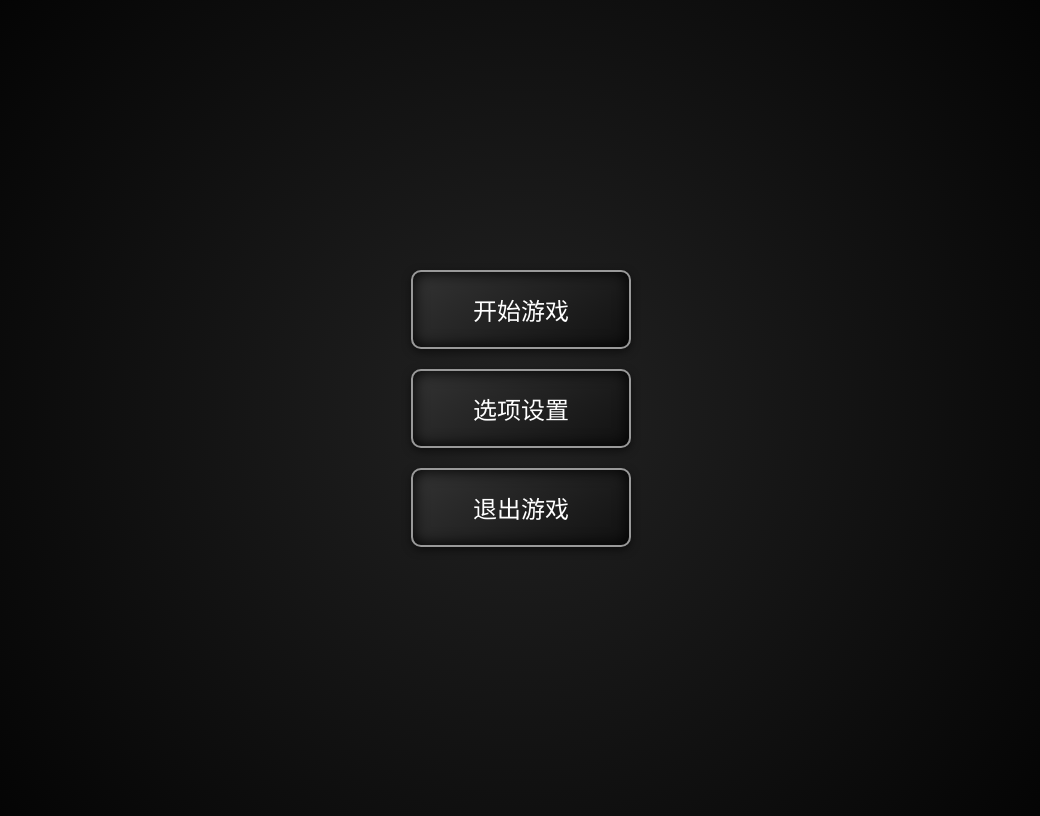
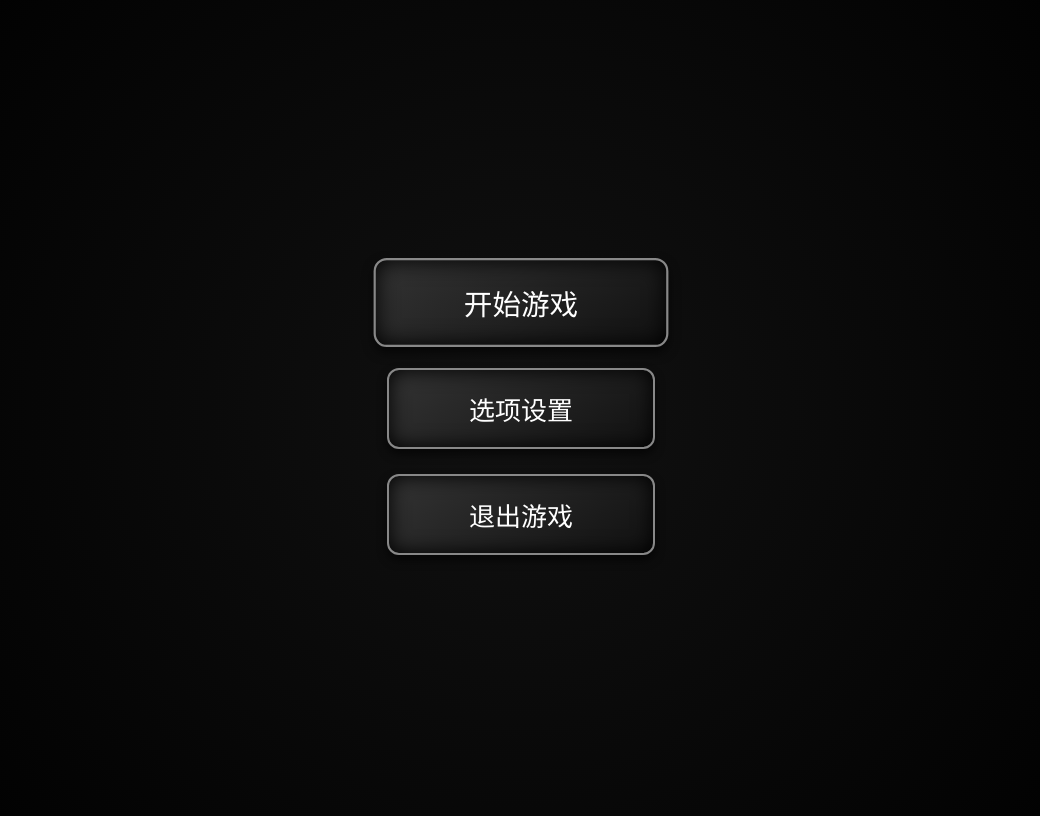
Before and after one commit to HL-Steel-Industries-Sdn-Bhd/-, a plain HTML site: page index.html in a window 1280 px wide. Both pictures are taken after a click on the element "开始游戏". Shown: the whole page, without its empty margins (119-1159 px from the left). Drawn offline with Linux system fonts and the light colour scheme.

Commit message:
Update index.html

```diff
--- a/index.html
+++ b/index.html
@@ -3,45 +3,47 @@
 <head>
 <meta charset="UTF-8">
 <meta name="viewport" content="width=device-width, initial-scale=1.0">
-<title>游戏目录 UI 示例</title>
+<title>波动铁片菜单（双音效版）</title>
 <style>
   body {
-    background: radial-gradient(circle at center, #222, #000);
+    background: radial-gradient(circle at center, #111, #000);
     height: 100vh;
     display: flex;
     justify-content: center;
     align-items: center;
+    font-family: "Orbitron", sans-serif;
+    overflow: hidden;
   }
 
   .menu {
     display: flex;
     flex-direction: column;
-    gap: 20px;
+    gap: 25px;
   }
 
   .btn {
     color: #fff;
-    font-size: 24px;
-    padding: 20px 60px;
-    text-align: center;
-    border: 2px solid #999;
-    border-radius: 10px;
+    font-size: 26px;
+    padding: 20px 80px;
+    border: 2px solid #888;
+    border-radius: 12px;
     cursor: pointer;
     background: linear-gradient(145deg, #333, #111);
-    box-shadow: 0 0 15px #000 inset, 0 3px 8px rgba(0,0,0,0.5);
-    transition: transform 0.15s ease, box-shadow 0.15s ease;
+    box-shadow: 0 0 20px #000 inset, 0 5px 10px rgba(0,0,0,0.6);
+    transition: transform 0.15s ease, box-shadow 0.15s ease, border-color 0.15s ease;
   }
 
   .btn:hover {
-    transform: scale(1.1) rotateX(5deg);
-    box-shadow: 0 0 30px rgba(255,255,255,0.3);
-    animation: metalWave 0.3s ease-out;
+    transform: scale(1.1) rotateX(6deg);
+    border-color: #ccc;
+    box-shadow: 0 0 40px rgba(255,255,255,0.3);
+    animation: metalWave 0.4s ease-out;
   }
 
   @keyframes metalWave {
     0% { transform: scale(1.1) rotateX(0deg); }
     25% { transform: scale(1.08) rotateX(8deg); }
-    50% { transform: scale(1.1) rotateX(-5deg); }
+    50% { transform: scale(1.12) rotateX(-6deg); }
     75% { transform: scale(1.09) rotateX(3deg); }
     100% { transform: scale(1.1) rotateX(0deg); }
   }
@@ -49,19 +51,34 @@
 </head>
 <body>
   <div class="menu">
-    <div class="btn" onclick="playSound()">开始游戏</div>
-    <div class="btn" onclick="playSound()">选项设置</div>
-    <div class="btn" onclick="playSound()">退出游戏</div>
+    <div class="btn">开始游戏</div>
+    <div class="btn">选项设置</div>
+    <div class="btn">退出游戏</div>
   </div>
 
-  <audio id="metal-sound" src="https://cdn.pixabay.com/audio/2021/09/06/audio_58cbebdb42.mp3"></audio>
+  <!-- 音效区：拨动 + 点击 -->
+  <audio id="hover-sound" src="https://cdn.pixabay.com/download/audio/2022/03/15/audio_1b231d9d19.mp3?filename=metal-click-1.mp3"></audio>
+  <audio id="click-sound" src="https://cdn.pixabay.com/download/audio/2021/09/06/audio_58cbebdb42.mp3?filename=metal-hit.mp3"></audio>
 
   <script>
-    function playSound() {
-      const sound = document.getElementById("metal-sound");
-      sound.currentTime = 0;
-      sound.play();
-    }
+    const hoverSound = document.getElementById("hover-sound");
+    const clickSound = document.getElementById("click-sound");
+
+    document.querySelectorAll(".btn").forEach(btn => {
+      // 拨动声
+      btn.addEventListener("mouseenter", () => {
+        hoverSound.currentTime = 0;
+        hoverSound.play();
+      });
+
+      // 成功点击声
+      btn.addEventListener("click", () => {
+        clickSound.currentTime = 0;
+        clickSound.play();
+        btn.style.transform = "scale(0.95)"; // 点击压下感
+        setTimeout(() => btn.style.transform = "scale(1.1)", 150);
+      });
+    });
   </script>
 </body>
 </html>
```
